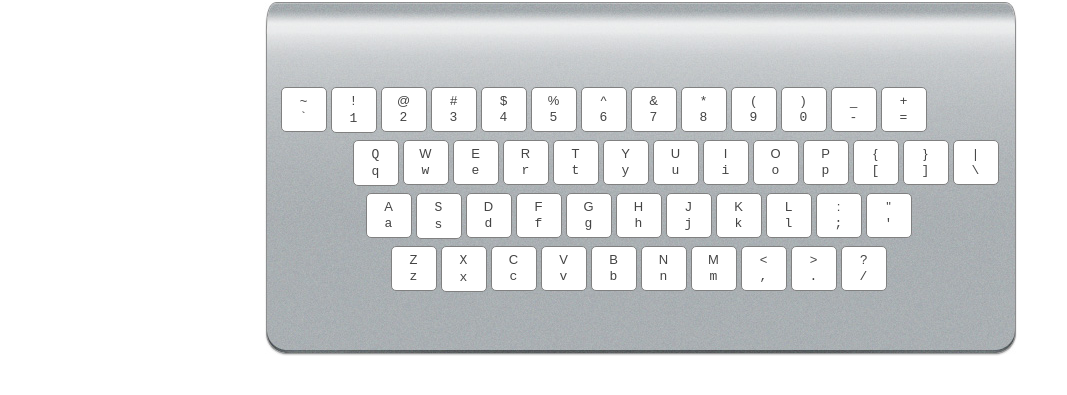
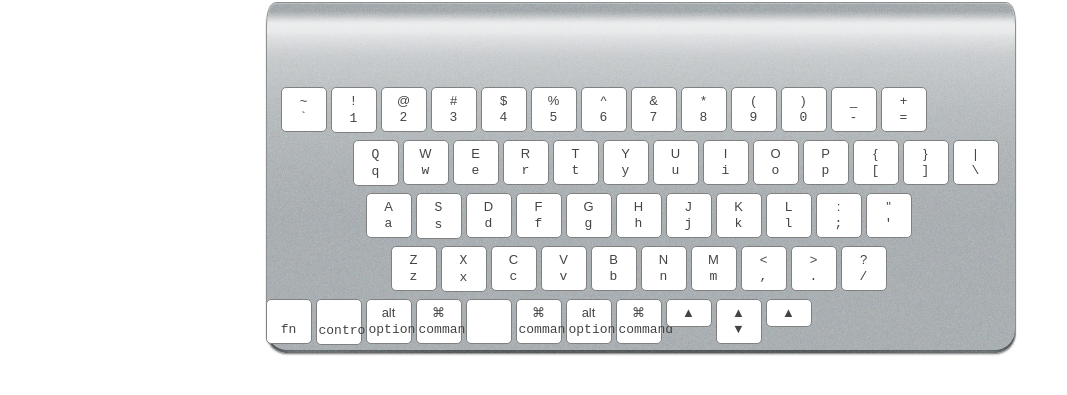
Before and after one commit to olivierlacan/VimKeys, a plain HTML site: page index.html in a window 1280 px wide. Shown: the part 65-460 px from the top of the page, without its empty margins (0-1067 px from the left). Drawn offline with nearby package versions, Linux system fonts and the light colour scheme.

Commit message:
Added the 5th row of command keys, might as well put everything. Just needs styling.

```diff
--- a/index.html
+++ b/index.html
@@ -418,6 +418,93 @@
     				</dl>
     			</li>
     		</ul>
+    		<!-- Fifth Line -->
+    		<ul>
+    			<li>
+    				<dl>
+    					<dt><kdb>&nbsp;</kdb></dt>
+    					<dd></dd>
+    					<dt><kbd>fn</kbd></dt>
+    					<dd></dd>
+    				</dl>
+    			</li>
+    			<li>
+    				<dl>
+    					<dt><kbd>&nbsp;</kbd></dt>
+    					<dd></dd>
+    					<dt><kbd>control</kbd></dt>
+    					<dd></dd>
+    				</dl>
+    			</li>
+    			<li>
+    				<dl>
+    					<dt><kdb>alt</kdb></dt>
+    					<dd></dd>
+    					<dt><kbd>option</kbd></dt>
+    					<dd></dd>
+    				</dl>
+    			</li>
+    			<li>
+    				<dl>
+    					<dt><kdb>&#x2318;</kdb></dt>
+    					<dd></dd>
+    					<dt><kbd>command</kbd></dt>
+    					<dd></dd>
+    				</dl>
+    			</li>
+    			<li>
+    				<dl>
+    					<dt><kdb>&nbsp;</kdb></dt>
+    					<dd></dd>
+    					<dt><kbd>&nbsp;</kbd></dt>
+    					<dd></dd>
+    				</dl>
+    			</li>
+    			<li>
+    				<dl>
+    					<dt><kdb>&#x2318;</kdb></dt>
+    					<dd></dd>
+    					<dt><kbd>command</kbd></dt>
+    					<dd></dd>
+    				</dl>
+    			</li>
+    			<li>
+    				<dl>
+    					<dt><kdb>alt</kdb></dt>
+    					<dd></dd>
+    					<dt><kbd>option</kbd></dt>
+    					<dd></dd>
+    				</dl>
+    			</li>
+    			<li>
+    				<dl>
+    					<dt><kdb>&#x2318;</kdb></dt>
+    					<dd></dd>
+    					<dt><kbd>command</kbd></dt>
+    					<dd></dd>
+    				</dl>
+    			</li>
+    			<li>
+    				<dl>
+    					<dt><kdb>&#x25B2;</kdb></dt>
+    					<dd></dd>
+    				</dl>
+    			</li>
+    			<li>
+    				<dl>
+    					<dt><kdb>&#x25B2;</kdb></dt>
+    					<dd></dd>
+    					<dt><kbd>&#x25BC;</kbd></dt>
+    					<dd></dd>
+    				</dl>
+    			</li>
+    			<li>
+    				<dl>
+    					<dt><kdb>&#x25B2;</kdb></dt>
+    					<dd></dd>
+    				</dl>
+    			</li>
+    		</ul>
     	</article>
     </div>
 
```
